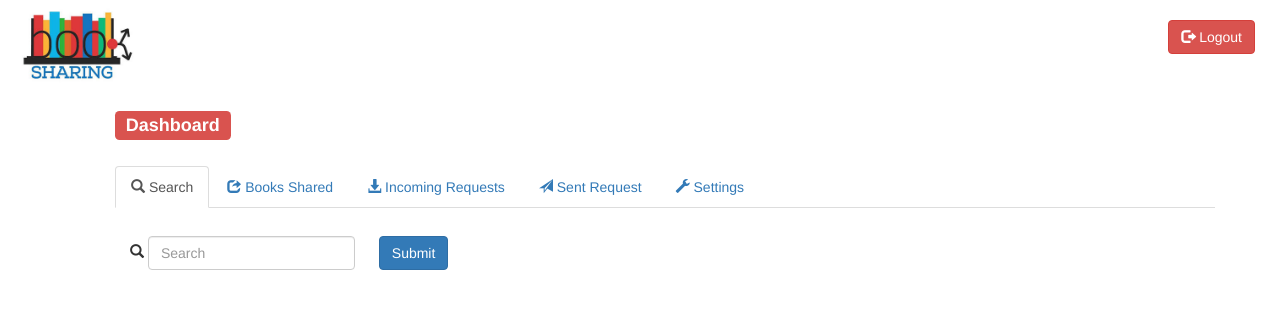
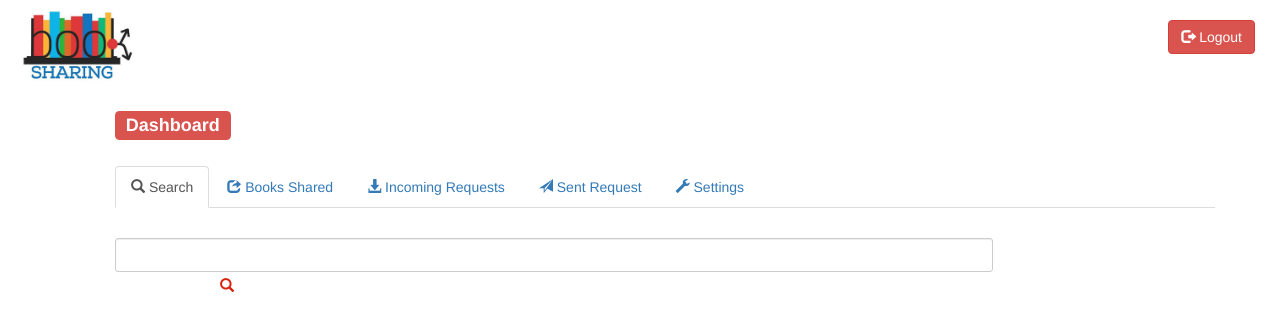
Before and after one commit to NikhilJoshi28/book-sharing-portal, a Flask app: page /dashboard/ in a window 1280 px wide. Shown: the top 331 px of the page. Run offline with Flask 2, Linux system fonts and the light colour scheme; parts of the project's set-up code (start-up, migrations or seed data) failed here and were passed over; some libraries are stand-ins or nearby versions.

Commit message:
Alpha version 1.0

```diff
--- a/app.py
+++ b/app.py
@@ -6,8 +6,9 @@ from passlib.hash import sha256_crypt
 from wtforms import StringField, validators, PasswordField, Form
 
 from dbconnect import connection
-from content_management import Content
+from content_management import Content, searchContent
 
+app = Flask(__name__)
 
 class RegistrationForm(Form):
     bitsid = StringField('bitsid', [validators.DataRequired(), validators.Length(min=12, max=15)])
@@ -19,8 +20,6 @@ class RegistrationForm(Form):
     facebook = StringField('FaceLink',[validators.Length(min=10,max=100)])
 
 BOOK_DETAILS= Content()
-
-app = Flask(__name__)
 
 @app.route('/', methods=["GET","POST"])
 def index():
@@ -126,6 +125,7 @@ def dashboard():
             edition = request.form['edition']
             avlstatus = (int)(request.form['avlstatus'])
             bookID = hashlib.sha1(bookname.encode("UTF-8")).hexdigest()[:20]
+
             c, conn = connection()
 
             c.execute("INSERT INTO bookdetails VALUES ( %s, %s, %s, %s, %s)",
@@ -150,5 +150,12 @@ def confirmation():
 def pageNotFound(e):
     return render_template("404.html")
 
+@app.route('/search/', methods=['POST'])
+def search():
+    if request.method == "POST":
+        query = request.form['search']
+        print query
+        BOOK_DETAILS=searchContent(query)
+    return render_template("dashboard.html", Book_details=BOOK_DETAILS)
 if __name__=='__main__':
       app.run(host='0.0.0.0', port=4141, debug=True, threaded=True)
--- /dev/null
+++ b/static/css/dashboard.css
@@ -0,0 +1,38 @@
+.divider{
+    width: full;
+    margin: 1em 0 1em 0;
+}
+
+
+
+
+#custom-search-input {
+        margin:0;
+        margin-top: 10px;
+        padding: 0;
+    }
+
+#custom-search-input .search-query {
+    margin-bottom: 0;
+    -webkit-border-radius: 3px;
+    -moz-border-radius: 3px;
+    border-radius: 3px;
+}
+
+#custom-search-input button {
+    border: 0;
+    background: none;
+
+    padding: 2px 5px;
+    margin-top: 2px;
+    margin-left: 100px;
+    margin-bottom: 0;
+    -webkit-border-radius: 3px;
+    -moz-border-radius: 3px;
+    border-radius: 3px;
+    color:#D9230F;
+}
+
+.search-query:focus + button {
+    z-index: 3;
+}
--- a/templates/dashboard.html
+++ b/templates/dashboard.html
@@ -47,24 +47,35 @@
 
   <!-- Tab panes -->
   <div class="tab-content">
+      <span class="divider">&ensp;</span>
       <div role="tabpanel" class="tab-pane fade in active" id="search">
-         <form class="navbar-form navbar-left" role="search">
-             <div class="form-group" style="margin-top:20px;">
-                 <span class="glyphicon glyphicon-search" aria-hidden="true"></span>
-                 <input type="text" class="form-control" placeholder="Search">
-             </div>
-             <button style="margin-top:20px; margin-left:20px;" type="submit" class="btn btn-primary">Submit</button>
-        </form>
+        <div class="container">
+	<div class="row">
+       <div id="custom-search-input">
+            <div class="input-group col-md-9">
+                 <form action='/search/' method="post" name="searchBar" >
+                <input type="text" class=" search-query form-control" name="search" value="{{request.form.search}}" />
+                <span class="input-group-btn">
+                    <button class="btn btn-danger" type="button">
+                        <span class=" glyphicon glyphicon-search"></span>
+                    </button>
+                </span>
+                </form>
+            </div>
+        </div>
+	</div>
+</div>
+      <span class="divider">&ensp;</span>
       <div role="banner">
         {% for book in Book_details %}
             <ul class="list-group">
                 <li class="list-group-item clearfix">
                 <h4 class="list-group-item-heading">{{book[0]}}</h4>
-                <span class="label label-default">Edition:-  {{ book[2] }} </span>
-                <span class="label label-default"> {{ book[1]}} </span>
-                   <span class="pull-right button-group">
-                        <span class="btn btn-success"><span class="glyphicon glyphicon-info-sign"></span> Available </span>
-                        <button type="button" class="btn btn-primary"><span class="glyphicon glyphicon-plus"></span> Request</button>
+                <span class="label label-info">Edition:-  {{ book[2] }}</span>&ensp;
+                <span class="label label-default">{{ book[1]}} </span>
+                <span class="pull-right button-group">
+                    <span class="btn btn-success"><span class="glyphicon glyphicon-info-sign"></span> Available </span>
+                    <button type="button" class="btn btn-primary"><span class="glyphicon glyphicon-plus"></span> Request</button>
                 </span>
                 </li>
             </ul>
--- a/templates/header.html
+++ b/templates/header.html
@@ -7,6 +7,7 @@
          <meta content="width=device-width,initial-scale=1" name=viewport>
         <link href=../assets/css/docs.min.css rel=stylesheet>
         <link rel="stylesheet" href="{{ url_for('static',filename='css/bootstrap.min.css') }}">
+        <link rel="stylesheet" href="{{ url_for('static',filename='css/dashboard.css') }}">
         <link rel="shortcut Icon" href="{{ url_for('static',filename='Images/ic_shuffle_black_24dp.png') }}">
     </head>
 </head>
```
Also changed, not shown: content_management.py (+13 -2 lines), templates/_bookHelper.html (added, +35 -0 lines).
